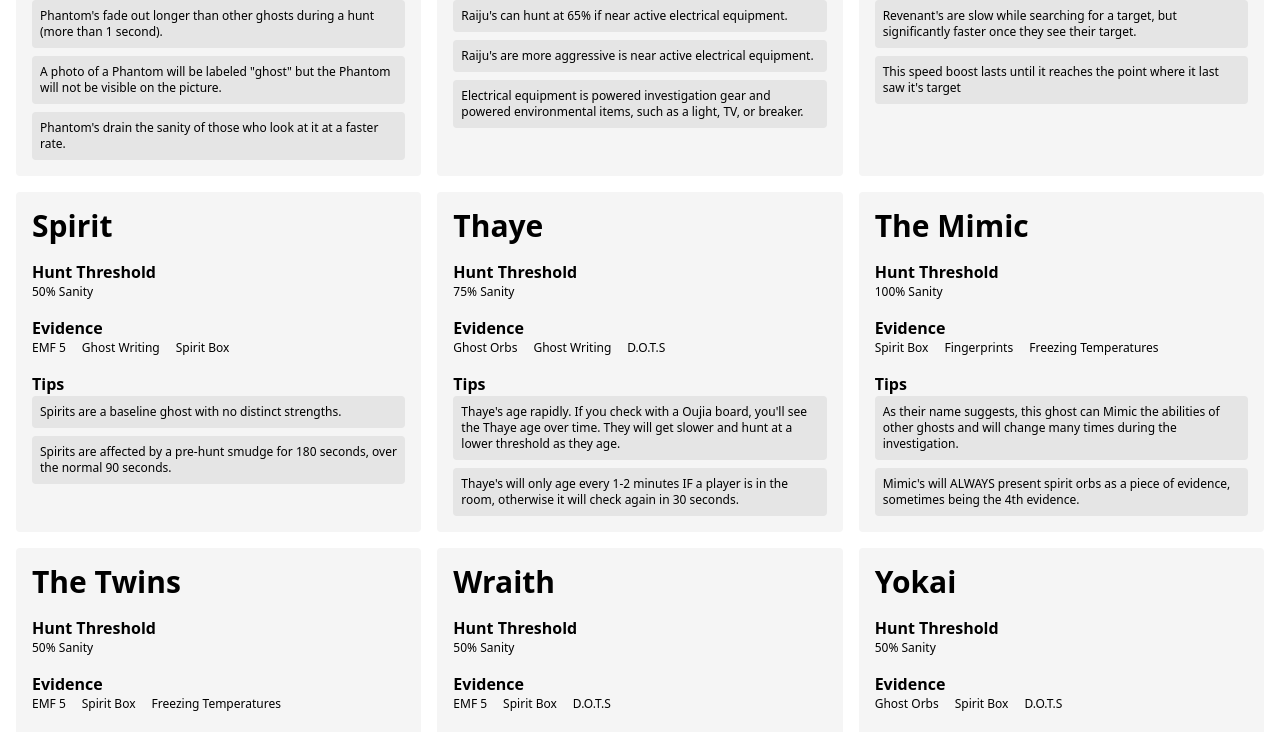
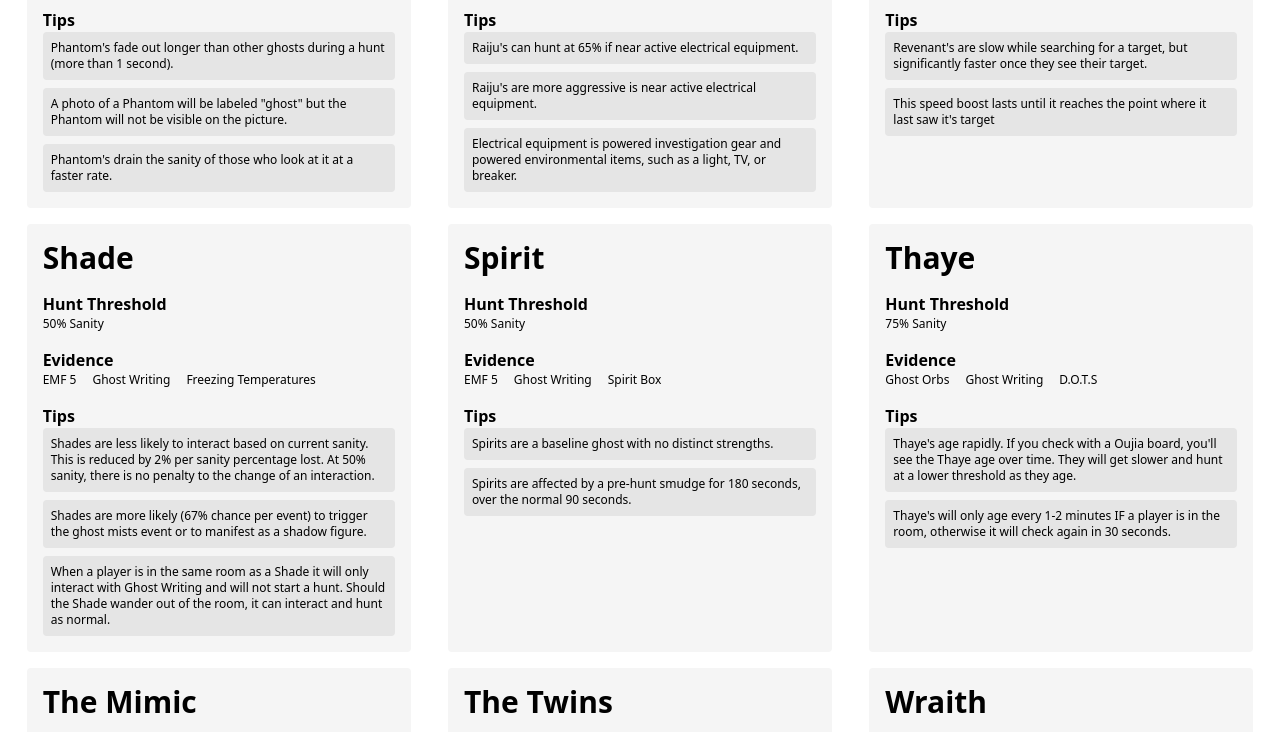
Before and after one commit to codebyjon/ghost-hunters-toolkit, a Next.js app: page / in a window 1280 px wide. Shown: the part 2009-2741 px from the top of the page. Built offline with nearby package versions, Linux system fonts and the light colour scheme.

Commit message:
add shade and adjust styling

```diff
--- a/src/components/GhostCard.tsx
+++ b/src/components/GhostCard.tsx
@@ -6,7 +6,7 @@ type GhostCardProps = {
 
 export default function GhostCard(props: GhostCardProps) {
   return (
-    <div className="grid gap-4 p-4 bg-neutral-100 rounded content-start">
+    <div className="grid gap-4 p-4 bg-neutral-100 rounded content-start max-w-sm justify-self-center">
       <p className="text-3xl font-bold">{props.ghost.name}</p>
       <div>
         <p className="font-bold">Hunt Threshold</p>
--- a/src/data/ghosts.json
+++ b/src/data/ghosts.json
@@ -144,6 +144,16 @@
     ]
   },
   {
+    "name": "Shade",
+    "huntThreshold": 50,
+    "evidence": ["EMF 5", "Ghost Writing", "Freezing Temperatures"],
+    "tips": [
+      "Shades are less likely to interact based on current sanity. This is reduced by 2% per sanity percentage lost. At 50% sanity, there is no penalty to the change of an interaction.",
+      "Shades are more likely (67% chance per event) to trigger the ghost mists event or to manifest as a shadow figure.",
+      "When a player is in the same room as a Shade it will only interact with Ghost Writing and will not start a hunt. Should the Shade wander out of the room, it can interact and hunt as normal."
+    ]
+  },
+  {
     "name": "Spirit",
     "huntThreshold": 50,
     "evidence": ["EMF 5", "Ghost Writing", "Spirit Box"],
```
